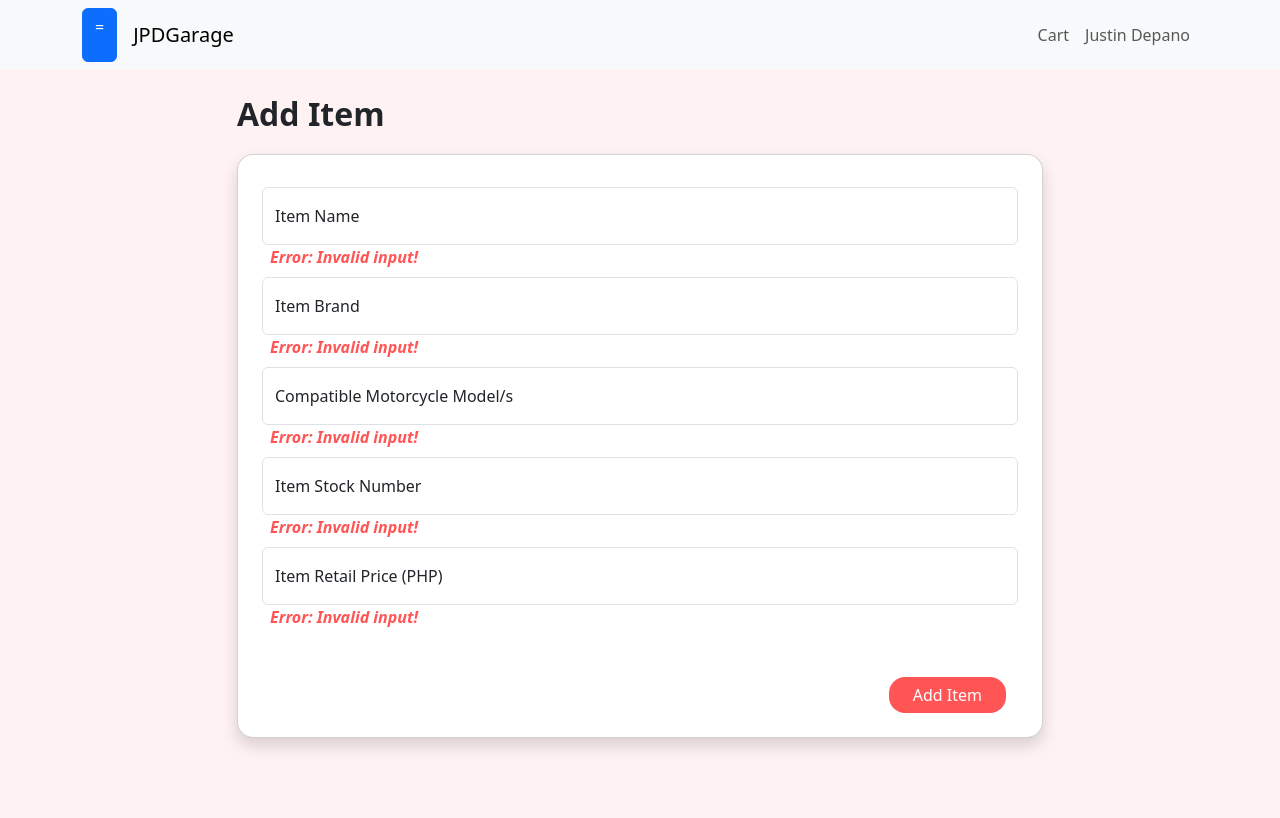
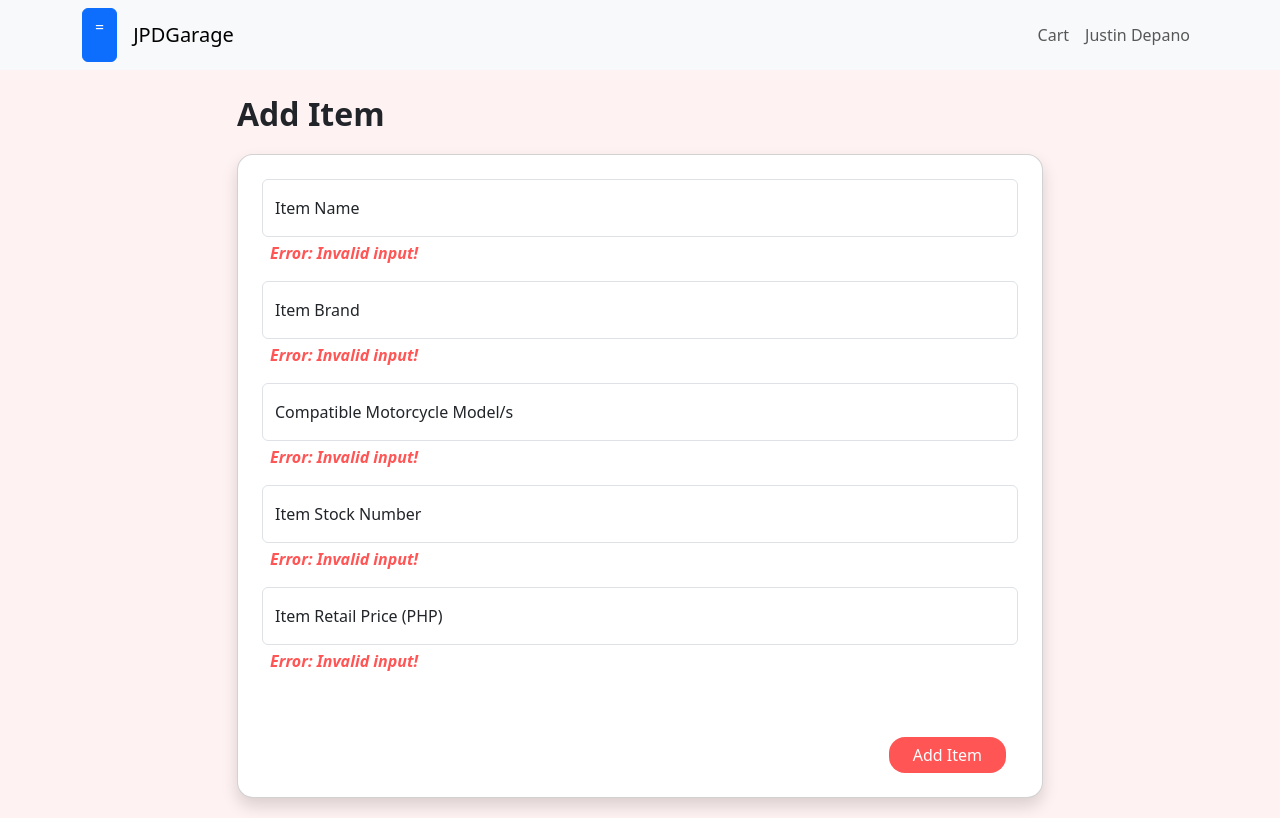
Before and after one commit to briangabini/CSSWENG-IMS, a React (Create React App) app in the folder frontend/: page /inventory/add-items in a window 1280 px wide. Built offline with nearby package versions, Linux system fonts and the light colour scheme.

Commit message:
Adjusted error spacings

```diff
--- a/frontend/src/pages/AddInventoryItems.js
+++ b/frontend/src/pages/AddInventoryItems.js
@@ -70,7 +70,7 @@ const AddInventoryItems = () => {
                 <Card className='p-4 rounded-4 shadow mt-3'>
                     <Form onSubmit={handleSubmit}>
                         {/* part name input */}
-                        <FloatingLabel className="mt-2" controlId="floatingInput" label="Item Name" >
+                        <FloatingLabel className="mb-1" controlId="floatingInput" label="Item Name" >
                             <Form.Control
                                 type="text"
                                 placeholder=""
@@ -79,13 +79,13 @@ const AddInventoryItems = () => {
                             />
                         </FloatingLabel>
                         {/* Error */}
-                        <div className='ms-2 txt-main-dominant-red fst-italic fw-bold'
+                        <div className='ms-2 mb-3 txt-main-dominant-red fst-italic fw-bold'
                             onClick={handleError}>
                             Error: Invalid input!
                         </div>
 
                         {/* brand input */}
-                        <FloatingLabel className="mt-2" controlId="floatingSelect" label="Item Brand">
+                        <FloatingLabel className="mb-1" controlId="floatingSelect" label="Item Brand">
                             <Form.Control
                                 type="text"
                                 placeholder=""
@@ -94,13 +94,13 @@ const AddInventoryItems = () => {
                             />
                         </FloatingLabel>
                         {/* Error */}
-                        <div className='ms-2 txt-main-dominant-red fst-italic fw-bold'
+                        <div className='ms-2 mb-3 txt-main-dominant-red fst-italic fw-bold'
                             onClick={handleError}>
                             Error: Invalid input!
                         </div>
 
                         {/* motorModel input */}
-                        <FloatingLabel className="mt-2" controlId="floatingPassword" label="Compatible Motorcycle Model/s">
+                        <FloatingLabel className="mb-1" controlId="floatingPassword" label="Compatible Motorcycle Model/s">
                             <Form.Control
                                 type="text"
                                 placeholder=""
@@ -109,13 +109,13 @@ const AddInventoryItems = () => {
                             />
                         </FloatingLabel>
                         {/* Error */}
-                        <div className='ms-2 txt-main-dominant-red fst-italic fw-bold'
+                        <div className='ms-2 mb-3 txt-main-dominant-red fst-italic fw-bold'
                             onClick={handleError}>
                             Error: Invalid input!
                         </div>
 
                         {/* stockNumber input */}
-                        <FloatingLabel className="mt-2" controlId="floatingPassword" label="Item Stock Number">
+                        <FloatingLabel className="mb-1" controlId="floatingPassword" label="Item Stock Number">
                             <Form.Control
                                 type="number"
                                 placeholder=""
@@ -124,13 +124,13 @@ const AddInventoryItems = () => {
                             />
                         </FloatingLabel>
                         {/* Error */}
-                        <div className='ms-2 txt-main-dominant-red fst-italic fw-bold'
+                        <div className='ms-2 mb-3 txt-main-dominant-red fst-italic fw-bold'
                             onClick={handleError}>
                             Error: Invalid input!
                         </div>
 
                         {/* retail price */}
-                        <FloatingLabel className="mt-2" controlId="floatingPassword" label="Item Retail Price (PHP)">
+                        <FloatingLabel className="mb-1" controlId="floatingPassword" label="Item Retail Price (PHP)">
                             <Form.Control
                                 type="text"
                                 placeholder=""
@@ -139,7 +139,7 @@ const AddInventoryItems = () => {
                             />
                         </FloatingLabel>
                         {/* Error */}
-                        <div className='ms-2 txt-main-dominant-red fst-italic fw-bold'
+                        <div className='ms-2 mb-3 txt-main-dominant-red fst-italic fw-bold'
                             onClick={handleError}>
                             Error: Invalid input!
                         </div>
--- a/frontend/src/pages/EditItem.js
+++ b/frontend/src/pages/EditItem.js
@@ -116,7 +116,7 @@ const EditItem = () => {
                 <Card className='p-4 rounded-4 shadow mt-3'>
                     <Form onSubmit={handleSubmit}>
                         {/* part name input */}
-                        <FloatingLabel className="mb-2" controlId="partNameInput" label="Item Name" >
+                        <FloatingLabel className="mb-1" controlId="partNameInput" label="Item Name" >
                             <Form.Control
                                 type="text"
                                 onChange={(e) => setPartName(e.target.value)}
@@ -125,13 +125,13 @@ const EditItem = () => {
                             />
                         </FloatingLabel>
                         {/* Error */}
-                        <div className='ms-2 txt-main-dominant-red fst-italic fw-bold'
+                        <div className='ms-2 mb-3 txt-main-dominant-red fst-italic fw-bold'
                             onClick={handleError}>
                             Error: Invalid input!
                         </div>
 
                         {/* brand input */}
-                        <FloatingLabel className="mb-2" controlId="partBrandInput" label="Item Brand">
+                        <FloatingLabel className="mb-1" controlId="partBrandInput" label="Item Brand">
                             <Form.Control
                                 type="text"
                                 onChange={(e) => setBrand(e.target.value)}
@@ -140,13 +140,13 @@ const EditItem = () => {
                             />
                         </FloatingLabel>
                         {/* Error */}
-                        <div className='ms-2 txt-main-dominant-red fst-italic fw-bold'
+                        <div className='ms-2 mb-3 txt-main-dominant-red fst-italic fw-bold'
                             onClick={handleError}>
                             Error: Invalid input!
                         </div>
 
                         {/* motorModel input */}
-                        <FloatingLabel className="mb-2" controlId="partModelInput" label="Compatible Motorcycle Model/s">
+                        <FloatingLabel className="mb-1" controlId="partModelInput" label="Compatible Motorcycle Model/s">
                             <Form.Control
                                 type="text"
                                 onChange={(e) => setMotorModel(e.target.value)}
@@ -155,13 +155,13 @@ const EditItem = () => {
                             />
                         </FloatingLabel>
                         {/* Error */}
-                        <div className='ms-2 txt-main-dominant-red fst-italic fw-bold'
+                        <div className='ms-2 mb-3 txt-main-dominant-red fst-italic fw-bold'
                             onClick={handleError}>
                             Error: Invalid input!
                         </div>
 
                         {/* stockNumber input */}
-                        <FloatingLabel className="mb-2" controlId="stockNumberInput" label="Item Stock Number">
+                        <FloatingLabel className="mb-1" controlId="stockNumberInput" label="Item Stock Number">
                             <Form.Control
                                 type="number"
                                 //Semicolon is required here, it serves as a separator between statements
@@ -172,13 +172,13 @@ const EditItem = () => {
                             />
                         </FloatingLabel>
                         {/* Error */}
-                        <div className='ms-2 txt-main-dominant-red fst-italic fw-bold'
+                        <div className='ms-2 mb-3 txt-main-dominant-red fst-italic fw-bold'
                             onClick={handleError}>
                             Error: Invalid input!
                         </div>
 
                         {/* retail price */}
-                        <FloatingLabel className="mb-2" controlId="retailPriceInput" label="Item Retail Price (PHP)">
+                        <FloatingLabel className="mb-1" controlId="retailPriceInput" label="Item Retail Price (PHP)">
                             <Form.Control
                                 type="text"
                                 onChange={(e) => setRetailPrice(e.target.value ? Number(e.target.value) : "")}
@@ -188,7 +188,7 @@ const EditItem = () => {
                             />
                         </FloatingLabel>
                         {/* Error */}
-                        <div className='ms-2 txt-main-dominant-red fst-italic fw-bold'
+                        <div className='ms-2 mb-3 txt-main-dominant-red fst-italic fw-bold'
                             onClick={handleError}>
                             Error: Invalid input!
                         </div>
```
